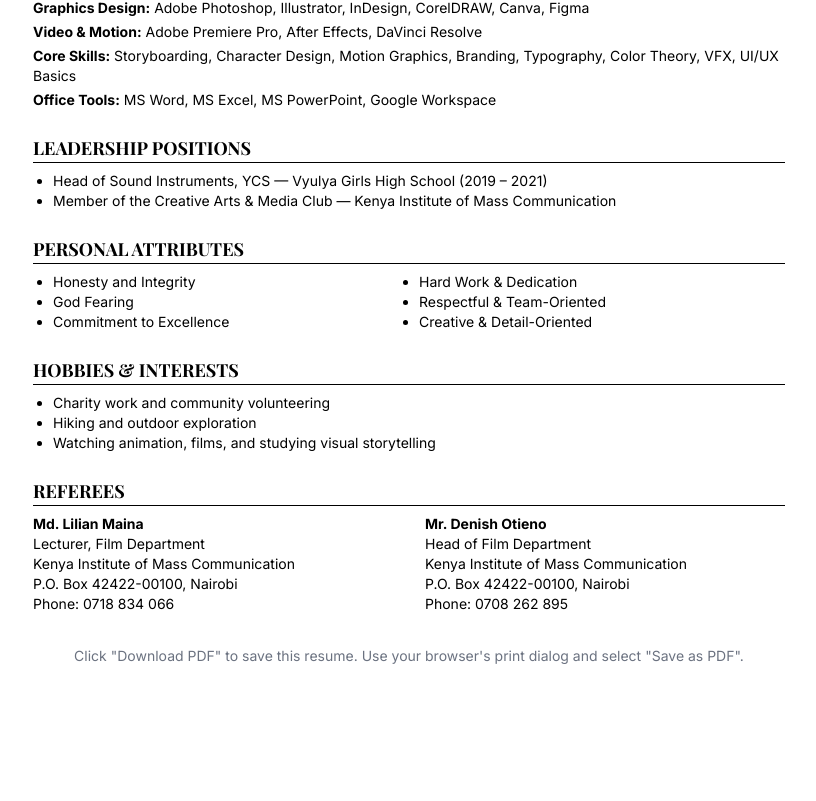
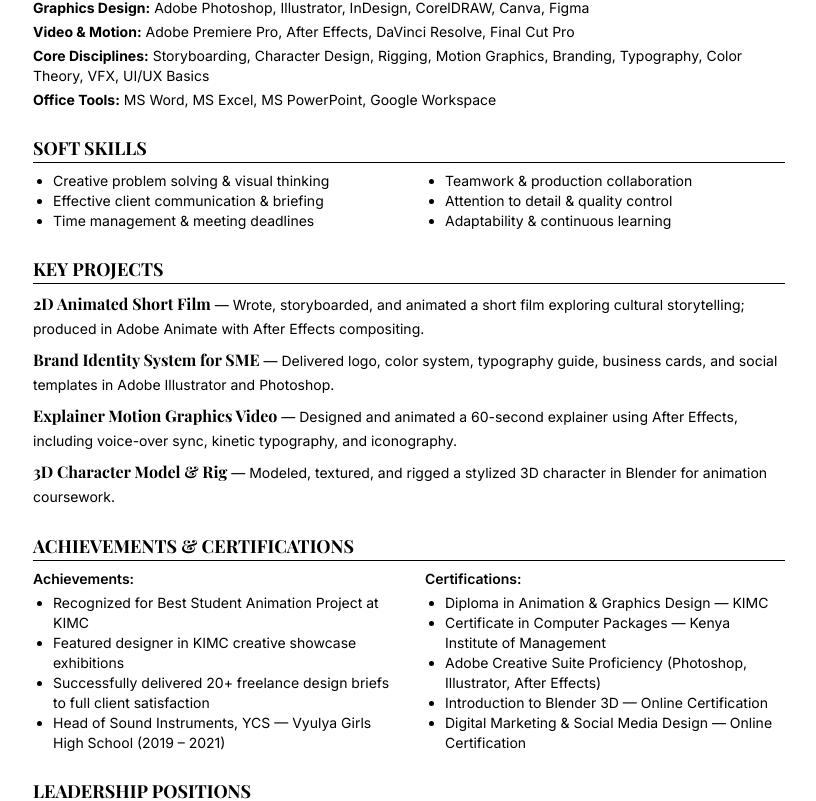
Before and after one commit to fredrickkitonyi016/fredrick-folio-forge, a React (Vite) app: page /resume/everlyne in a window 1280 px wide. Shown: the part 1159-1960 px from the top of the page, without its empty margins (231-1047 px from the left). Before the commit the page ends 1905 px from the top, so only its background shows below. Built offline with nearby package versions, Linux system fonts and the light colour scheme; the HTML template or start-up script is replaced by a standard one.

Commit message:
Changes
Co-authored-by: fredrickkitonyi016 <167572580+fredrickkitonyi016@users.noreply.github.com>

```diff
--- a/src/pages/ResumeEverlyne.tsx
+++ b/src/pages/ResumeEverlyne.tsx
@@ -128,9 +128,77 @@ const ResumeEverlyne = () => {
           <div className="text-sm space-y-1">
             <p><strong>Animation:</strong> Adobe Animate, Autodesk Maya, Blender, Toon Boom Harmony, After Effects</p>
             <p><strong>Graphics Design:</strong> Adobe Photoshop, Illustrator, InDesign, CorelDRAW, Canva, Figma</p>
-            <p><strong>Video &amp; Motion:</strong> Adobe Premiere Pro, After Effects, DaVinci Resolve</p>
-            <p><strong>Core Skills:</strong> Storyboarding, Character Design, Motion Graphics, Branding, Typography, Color Theory, VFX, UI/UX Basics</p>
+            <p><strong>Video &amp; Motion:</strong> Adobe Premiere Pro, After Effects, DaVinci Resolve, Final Cut Pro</p>
+            <p><strong>Core Disciplines:</strong> Storyboarding, Character Design, Rigging, Motion Graphics, Branding, Typography, Color Theory, VFX, UI/UX Basics</p>
             <p><strong>Office Tools:</strong> MS Word, MS Excel, MS PowerPoint, Google Workspace</p>
+          </div>
+        </section>
+
+        {/* Soft Skills */}
+        <section className="mb-6">
+          <h2 className="text-lg font-bold uppercase border-b border-black mb-2">Soft Skills</h2>
+          <div className="text-sm grid grid-cols-1 sm:grid-cols-2 gap-x-8">
+            <ul className="list-disc ml-5">
+              <li>Creative problem solving &amp; visual thinking</li>
+              <li>Effective client communication &amp; briefing</li>
+              <li>Time management &amp; meeting deadlines</li>
+            </ul>
+            <ul className="list-disc ml-5">
+              <li>Teamwork &amp; production collaboration</li>
+              <li>Attention to detail &amp; quality control</li>
+              <li>Adaptability &amp; continuous learning</li>
+            </ul>
+          </div>
+        </section>
+
+        {/* Key Projects */}
+        <section className="mb-6">
+          <h2 className="text-lg font-bold uppercase border-b border-black mb-2">Key Projects</h2>
+
+          <div className="mb-2">
+            <h3 className="font-bold inline">2D Animated Short Film</h3>
+            <span className="text-sm"> — Wrote, storyboarded, and animated a short film exploring cultural storytelling; produced in Adobe Animate with After Effects compositing.</span>
+          </div>
+
+          <div className="mb-2">
+            <h3 className="font-bold inline">Brand Identity System for SME</h3>
+            <span className="text-sm"> — Delivered logo, color system, typography guide, business cards, and social templates in Adobe Illustrator and Photoshop.</span>
+          </div>
+
+          <div className="mb-2">
+            <h3 className="font-bold inline">Explainer Motion Graphics Video</h3>
+            <span className="text-sm"> — Designed and animated a 60-second explainer using After Effects, including voice-over sync, kinetic typography, and iconography.</span>
+          </div>
+
+          <div>
+            <h3 className="font-bold inline">3D Character Model &amp; Rig</h3>
+            <span className="text-sm"> — Modeled, textured, and rigged a stylized 3D character in Blender for animation coursework.</span>
+          </div>
+        </section>
+
+        {/* Achievements & Certifications */}
+        <section className="mb-6">
+          <h2 className="text-lg font-bold uppercase border-b border-black mb-2">Achievements &amp; Certifications</h2>
+          <div className="grid grid-cols-1 md:grid-cols-2 gap-x-8 text-sm">
+            <div>
+              <p className="font-semibold mb-1">Achievements:</p>
+              <ul className="list-disc ml-5">
+                <li>Recognized for Best Student Animation Project at KIMC</li>
+                <li>Featured designer in KIMC creative showcase exhibitions</li>
+                <li>Successfully delivered 20+ freelance design briefs to full client satisfaction</li>
+                <li>Head of Sound Instruments, YCS — Vyulya Girls High School (2019 – 2021)</li>
+              </ul>
+            </div>
+            <div>
+              <p className="font-semibold mb-1">Certifications:</p>
+              <ul className="list-disc ml-5">
+                <li>Diploma in Animation &amp; Graphics Design — KIMC</li>
+                <li>Certificate in Computer Packages — Kenya Institute of Management</li>
+                <li>Adobe Creative Suite Proficiency (Photoshop, Illustrator, After Effects)</li>
+                <li>Introduction to Blender 3D — Online Certification</li>
+                <li>Digital Marketing &amp; Social Media Design — Online Certification</li>
+              </ul>
+            </div>
           </div>
         </section>
 
```
